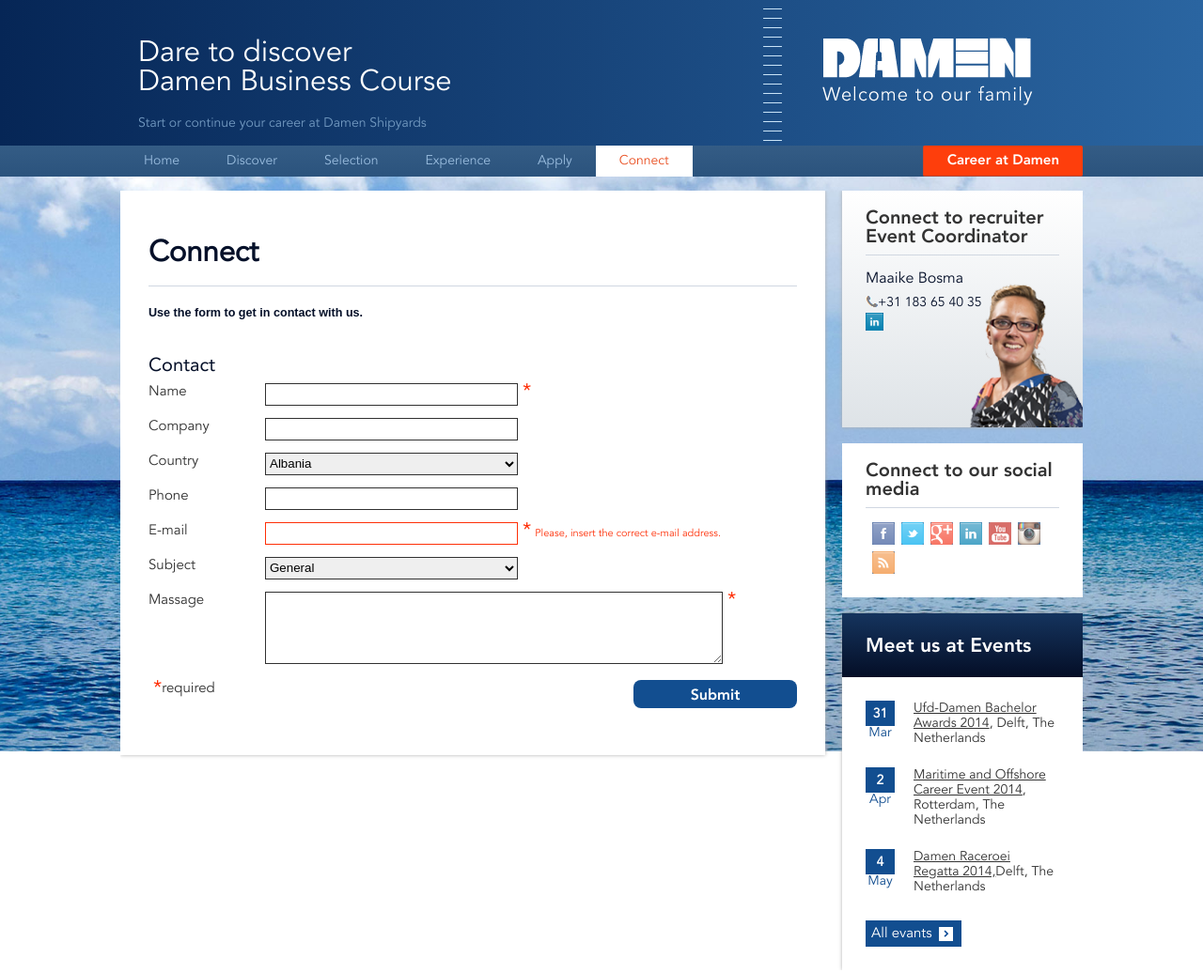
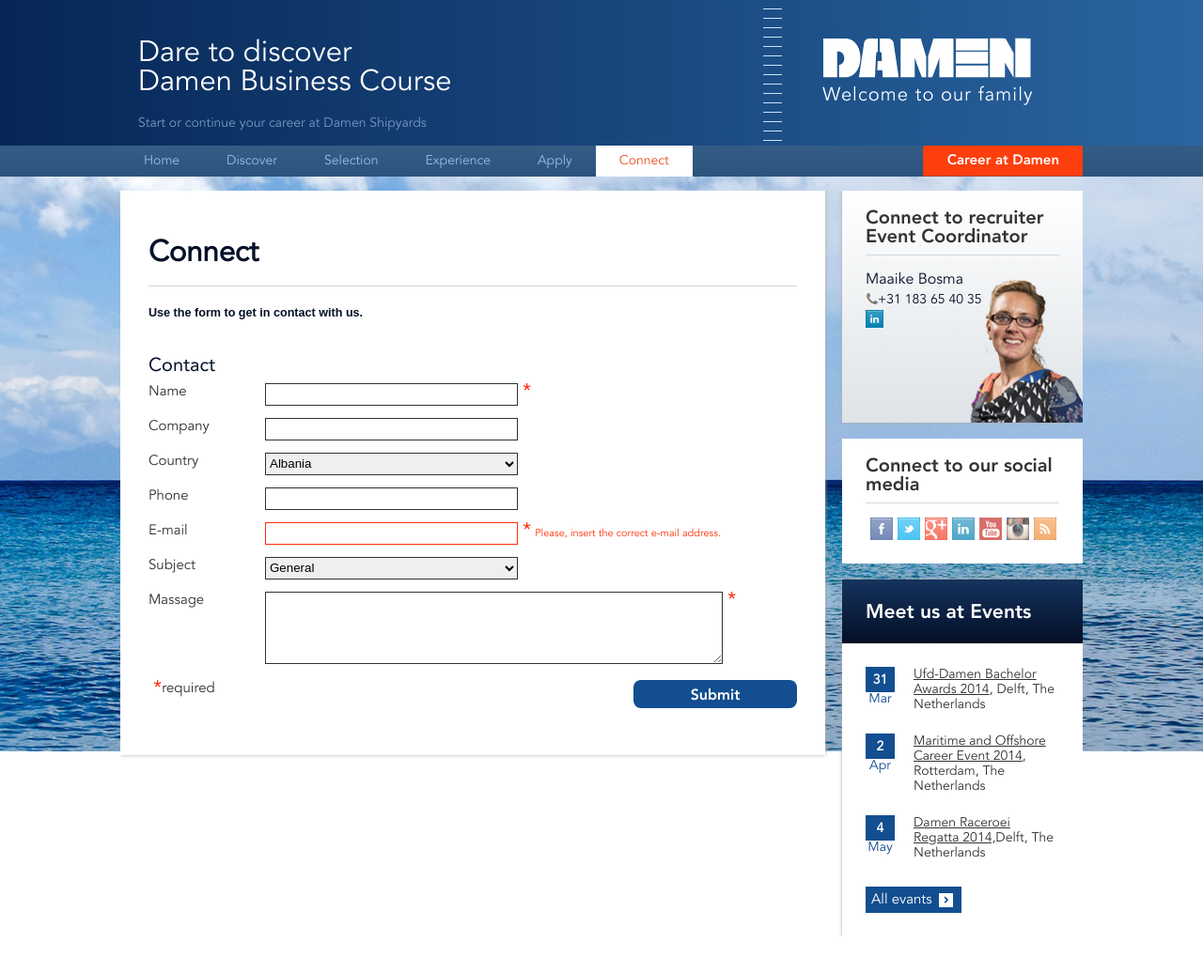
Before and after one commit to SergeyShamrikov/damen, a plain HTML site: page connect.html in a window 1280 px wide. Shown: the top 1036 px of the page at 94% size. Drawn offline with Linux system fonts and the light colour scheme.

Commit message:
правки 26.03

```diff
--- a/css/style.css
+++ b/css/style.css
@@ -496,6 +496,7 @@
   width: 16px;
   height: 11px;
   margin-top: 3px;
+  margin-right: 3px;
   background: url(../images/flag_icon1.png) 0 0 no-repeat;
 }
 .vacancies p{
@@ -584,7 +585,7 @@
     }
     .contact_tel{
       background: url(../images/recruiter_bg.png) right bottom no-repeat;
-      padding: 10px 0px 20px;
+      padding: 15px 0px 10px;
       min-height: 153px;
       margin-bottom: 15px;
       -webkit-background-size: 120px;
@@ -592,7 +593,7 @@
     }
       .recruiter_name{
         font-size: 16px;
-        line-height: 28px;
+        line-height: 20px;
         color: #051029;
       }
       .recruiter_tel{
@@ -1070,7 +1071,7 @@
 }
   .social_it{
     float: left;
-    padding-left: 7px;
+    padding-left: 5px;
     padding-bottom: 7px;
   }
 
```
Also changed, not shown: apply.html (+2 -2 lines).
